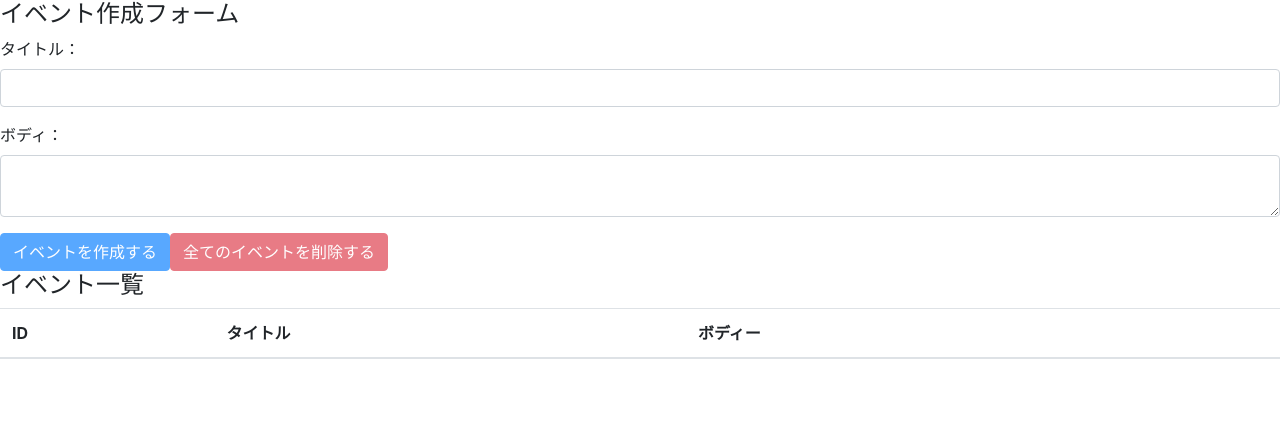
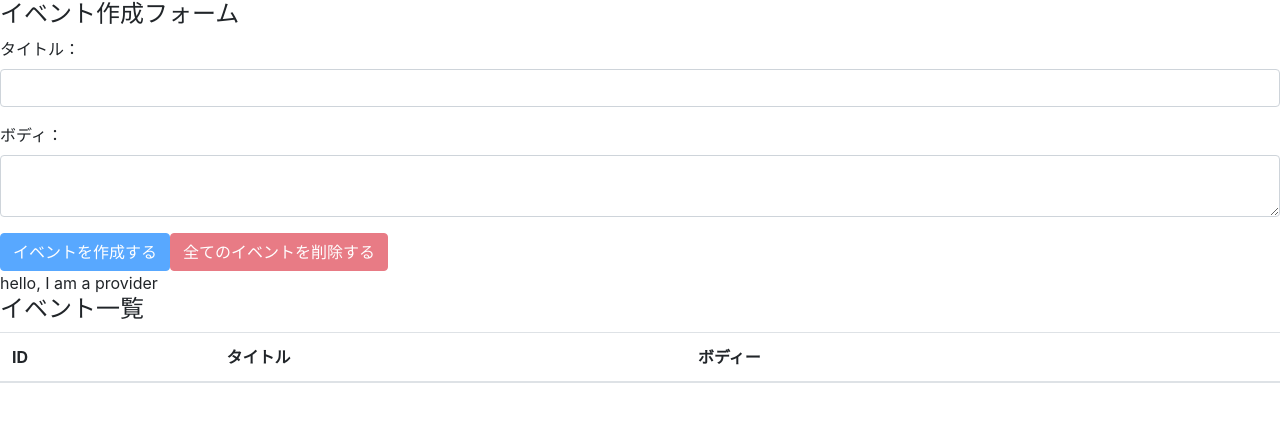
Before and after one commit to azufb/react-hooks-101, a React (Create React App) app: page / in a window 1280 px wide. Shown: the top 422 px of the page. Built offline with nearby package versions, Linux system fonts and the light colour scheme.

Commit message:
Providerを使ってみた。

```diff
--- a/src/components/App.js
+++ b/src/components/App.js
@@ -1,8 +1,11 @@
 import React, { useReducer } from 'react';
 import 'bootstrap/dist/css/bootstrap.min.css';
 import EventForm from "./EventForm";
+import AppContext from "../contexts/AppContext";
 import reducer from '../reducers';
-import Events from './Events'
+import Events from './Events';
+
+console.log({AppContext});
 
 const App = () => {
   const [state, dispatch] = useReducer(reducer, []);
@@ -10,10 +13,13 @@
   // dispatchは、関数と言うデータを渡す。状態(state)を変える手段。
 
   return (
-    <div className="container-fruid">
-      <EventForm state={state} dispatch={dispatch} />
-      <Events state={state} dispatch={dispatch} />
-    </div>
+    /* プロバイダーからvalueを渡す。*/
+    <AppContext.Provider value={'hello, I am a provider'}>
+      <div className="container-fruid">
+        <EventForm state={state} dispatch={dispatch} />
+        <Events state={state} dispatch={dispatch} />
+      </div>
+    </AppContext.Provider>
   );
 }
 
--- a/src/components/Events.js
+++ b/src/components/Events.js
@@ -1,9 +1,12 @@
-import React from 'react'
+import React, { useContext } from 'react'
 import Event from './Event'
+import AppContext from "../contexts/AppContext";
 
 const Events = ({ state, dispatch }) => {
+    const value = useContext(AppContext);
   return (
     <>
+        <div>{value}</div>
         <h4>イベント一覧</h4>
         <table className="table table-hover">
             <thead>
```
Lines whose indentation alone changed are shown as unchanged.
